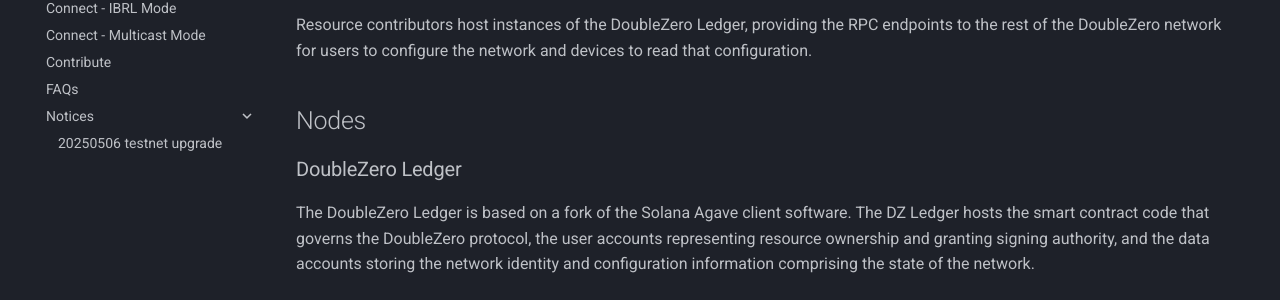
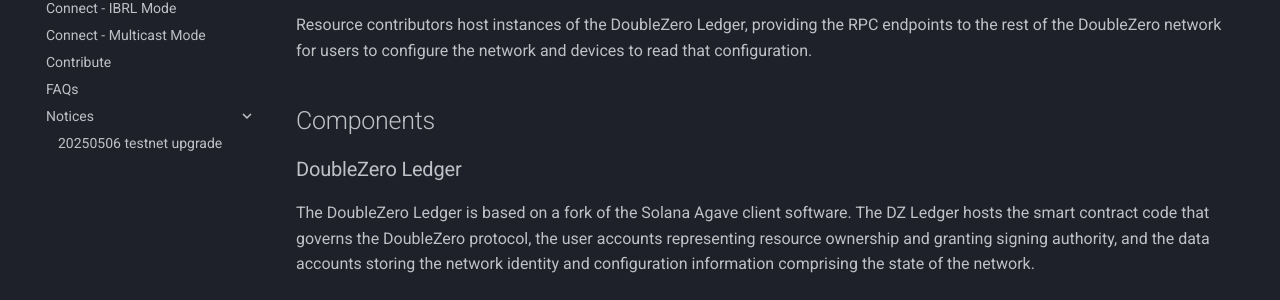
Before and after one commit to malbeclabs/docs, an MkDocs documentation site: the page built from docs/architecture.md, in a window 1280 px wide and 900 px high, scrolled down 667 px. Shown: the part 154-454 px from the top of the window. Built offline with MkDocs 1.6.1 and Material for MkDocs 9.7.7, drawn with Linux system fonts in a browser that asks for light colours.

Commit message:
feedback on network component section header

```diff
--- a/docs/architecture.md
+++ b/docs/architecture.md
@@ -20,7 +20,7 @@
 
 Resource contributors host instances of the DoubleZero Ledger, providing the RPC endpoints to the rest of the DoubleZero network for users to configure the network and devices to read that configuration.
 
-## Nodes
+## Components
 
 ### DoubleZero Ledger
 
```
